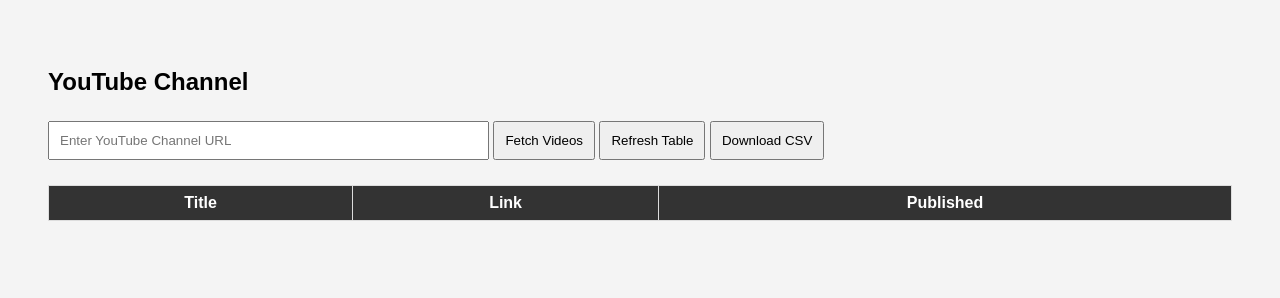
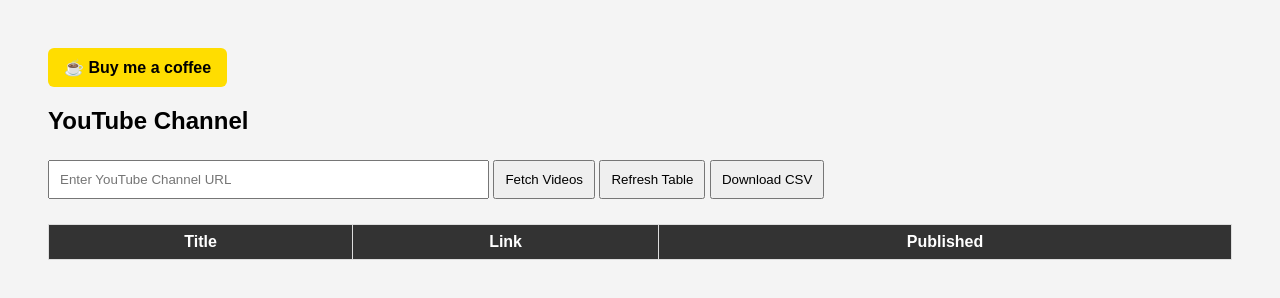
Before and after one commit to shubhamavantkar/Youtube-links-extractor, a website: page public/index.html in a window 1280 px wide. Drawn offline with Linux system fonts and the light colour scheme.

Commit message:
add: buy me a coffee

```diff
--- a/public/index.html
+++ b/public/index.html
@@ -30,7 +30,19 @@
 </head>
 <body>
 
+    <div style="display:flex; align-items:center; gap:20px;">
+
+  <a href="https://buymeacoffee.com/avantkarsh1" target="_blank"
+     style="background:#FFDD00; color:#000; padding:10px 16px;
+            text-decoration:none; font-weight:bold;
+            border-radius:6px;">
+     ☕ Buy me a coffee
+  </a>
+
+</div>
 <h2>YouTube Channel</h2>
+
+
 
 <input type="text" id="channelUrl" placeholder="Enter YouTube Channel URL" size="50">
 <button onclick="fetchChannel()">Fetch Videos</button>
```
